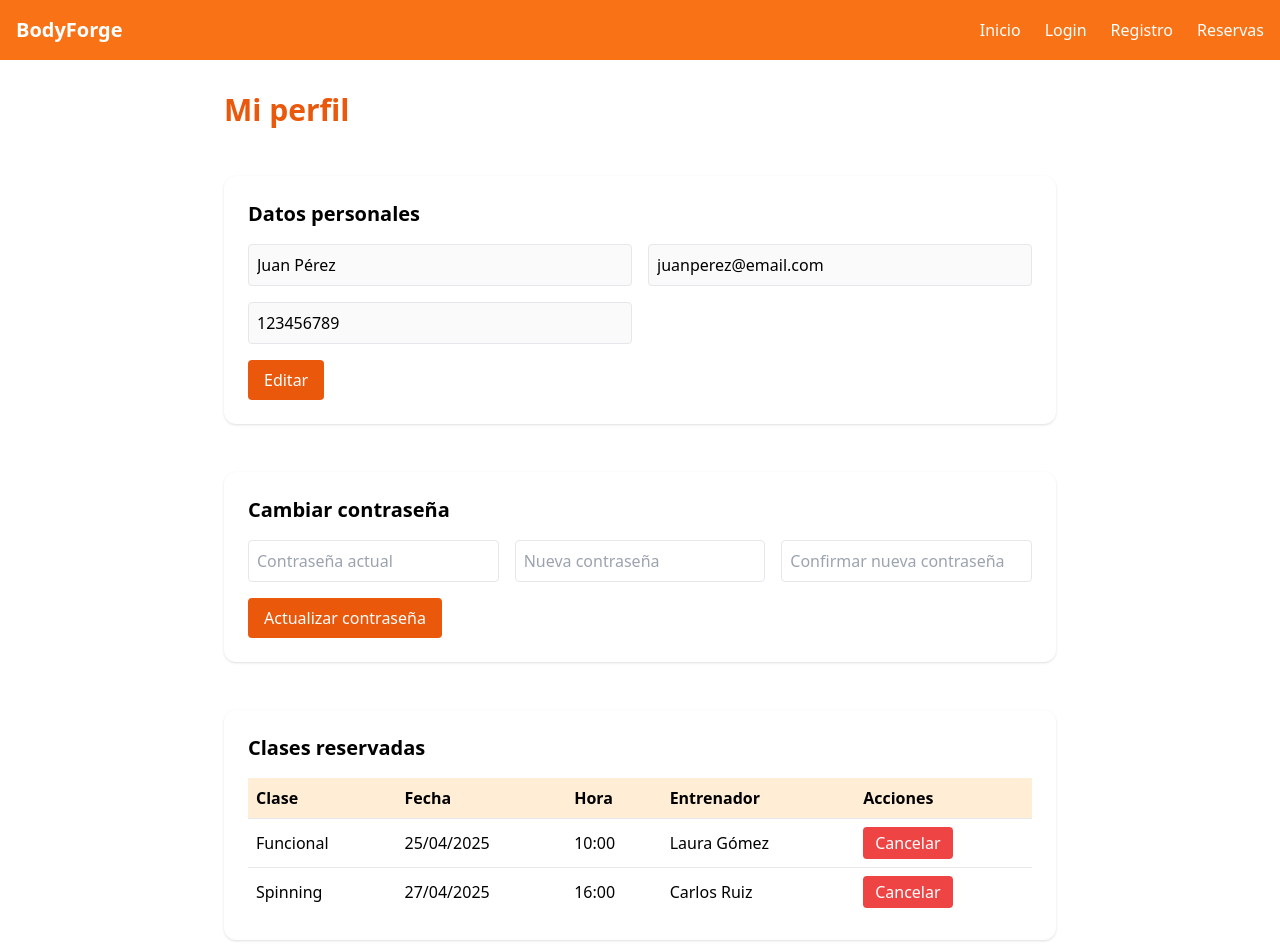
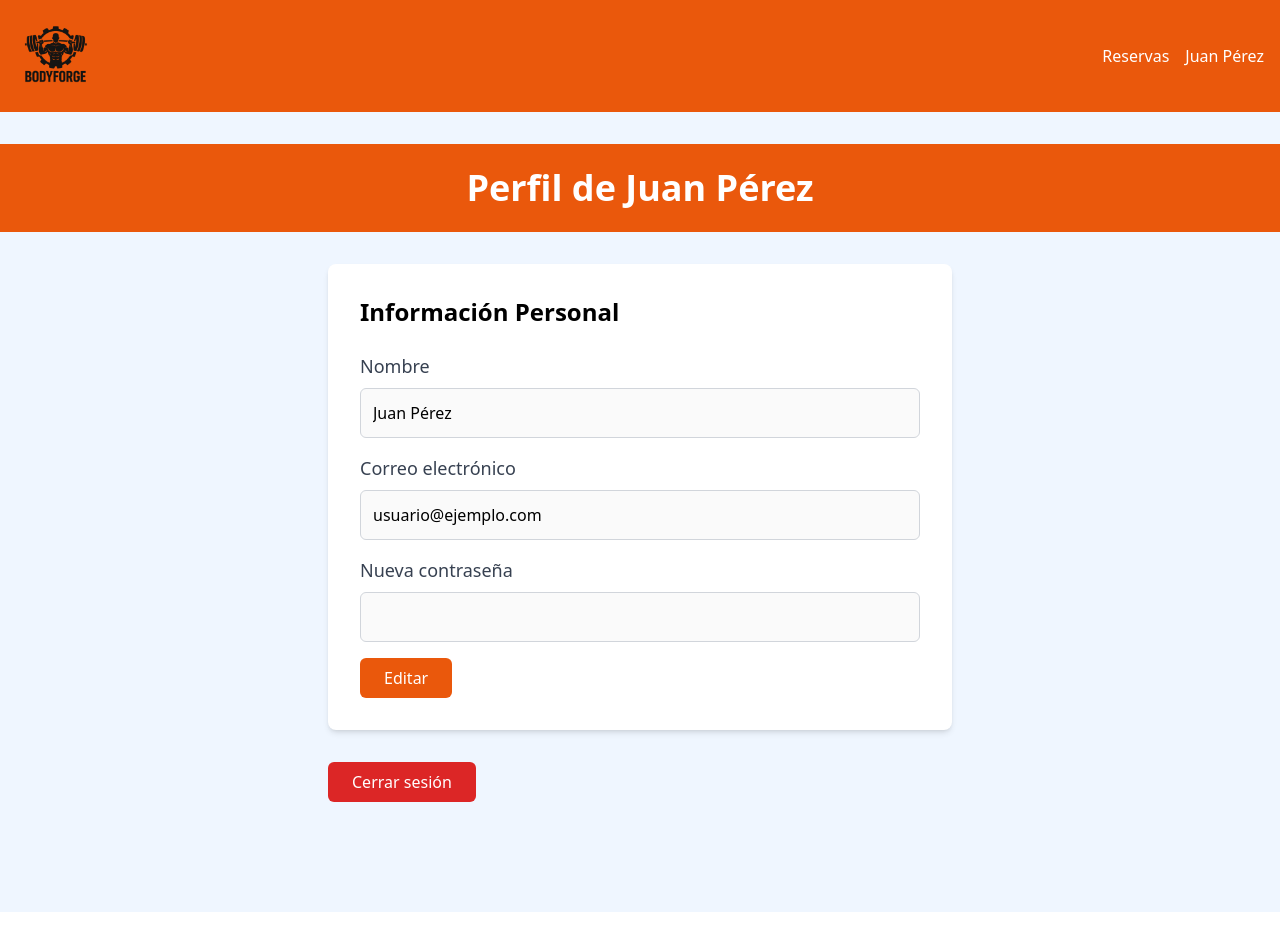
Before and after one commit to JoaoCorozo/GimnasioBodyForge, a React (Vite) app: page /perfil in a window 1280 px wide. Shown: the top 952 px of the page. After the commit the page ends 912 px from the top, so only its background shows below. Built offline with nearby package versions, Linux system fonts and the light colour scheme.

Commit message:
ultimos cambios

```diff
--- a/src/App.jsx
+++ b/src/App.jsx
@@ -1,22 +1,19 @@
-import React from 'react';
-import { Route, Routes } from 'react-router-dom';
-import Navbar from './components/Navbar'; // Importamos la barra de navegación
-import Home from './pages/Home';
-import Login from './pages/Login';
-import Register from './pages/Register';
-import ClientDashboard from "./pages/ClientDashboard";
+import { Routes, Route } from "react-router-dom";
+import Navbar from "./components/Navbar";
+import Home from "./pages/Home";
+import Login from "./pages/Login";
+import Register from "./pages/Register";
 import Perfil from "./pages/Perfil";
 import Reservas from "./pages/Reservas";
 
 const App = () => {
   return (
     <div>
-      <Navbar /> {/* Barra de navegación */}
+      <Navbar />
       <Routes>
         <Route path="/" element={<Home />} />
         <Route path="/login" element={<Login />} />
         <Route path="/register" element={<Register />} />
-        <Route path="/cliente" element={<ClientDashboard />} />
         <Route path="/perfil" element={<Perfil />} />
         <Route path="/reservas" element={<Reservas />} />
       </Routes>
--- a/src/components/Navbar.jsx
+++ b/src/components/Navbar.jsx
@@ -1,39 +1,61 @@
 import { Link } from "react-router-dom";
+import { useAuth } from "../context/AuthContext";
 import { useState } from "react";
-import { Menu, X } from "lucide-react"; // Si ya tienes lucide-react
+import logo from "../assets/logo.png";
 
 const Navbar = () => {
-  const [isOpen, setIsOpen] = useState(false);
-
-  const toggleMenu = () => setIsOpen(!isOpen);
+  const { user, logout } = useAuth();
+  const [menuOpen, setMenuOpen] = useState(false);
 
   return (
-    <nav className="bg-orange-500 p-4">
-      <div className="max-w-7xl mx-auto flex justify-between items-center">
-        <div className="text-white font-bold text-xl">BodyForge</div>
-        <div className="hidden md:flex space-x-6">
-          <Link to="/" className="text-white hover:text-orange-200">Inicio</Link>
-          <Link to="/login" className="text-white hover:text-orange-200">Login</Link>
-          <Link to="/register" className="text-white hover:text-orange-200">Registro</Link>
-          <Link to="/reservas" className="text-white hover:text-orange-200">Reservas</Link>
-        </div>
+    <nav className="bg-orange-600 text-white p-4 flex justify-between items-center">
+      <Link to="/" className="flex items-center">
+        <img src={logo} alt="BodyForge Logo" className="h-20" />
+      </Link>
 
-        <div className="md:hidden">
-          <button onClick={toggleMenu} className="text-white">
-            {isOpen ? <X size={24} /> : <Menu size={24} />}
-          </button>
-        </div>
+      <div className="flex items-center gap-4">
+        {user.loggedIn && (
+          <Link to="/reservas" className="hover:underline">
+            Reservas
+          </Link>
+        )}
+
+        {!user.loggedIn ? (
+          <>
+            <Link to="/login" className="hover:underline">Login</Link>
+            <Link to="/register" className="hover:underline">Registro</Link>
+          </>
+        ) : (
+          <div className="relative">
+            <button
+              onClick={() => setMenuOpen(!menuOpen)}
+              className="hover:underline"
+            >
+              {user.name}
+            </button>
+            {menuOpen && (
+              <div className="absolute right-0 mt-2 bg-white text-black rounded shadow-md w-40 z-50">
+                <Link
+                  to="/perfil"
+                  className="block px-4 py-2 hover:bg-gray-100"
+                  onClick={() => setMenuOpen(false)}
+                >
+                  Perfil
+                </Link>
+                <button
+                  onClick={() => {
+                    logout();
+                    setMenuOpen(false);
+                  }}
+                  className="w-full text-left px-4 py-2 hover:bg-gray-100"
+                >
+                  Cerrar sesión
+                </button>
+              </div>
+            )}
+          </div>
+        )}
       </div>
-
-      {/* Menu móvil */}
-      {isOpen && (
-        <div className="md:hidden bg-orange-500 space-y-4 p-4">
-          <Link to="/" className="text-white block">Inicio</Link>
-          <Link to="/login" className="text-white block">Login</Link>
-          <Link to="/register" className="text-white block">Registro</Link>
-          <Link to="/reservas" className="text-white block">Reservas</Link>
-        </div>
-      )}
     </nav>
   );
 };
--- /dev/null
+++ b/src/context/AuthContext.jsx
@@ -0,0 +1,18 @@
+import { createContext, useContext, useState } from "react";
+
+const AuthContext = createContext();
+
+export const AuthProvider = ({ children }) => {
+  const [user, setUser] = useState({ name: "Juan Pérez", loggedIn: true });
+
+  const login = (userData) => setUser({ ...userData, loggedIn: true });
+  const logout = () => setUser({ name: "", loggedIn: false });
+
+  return (
+    <AuthContext.Provider value={{ user, login, logout }}>
+      {children}
+    </AuthContext.Provider>
+  );
+};
+
+export const useAuth = () => useContext(AuthContext);
--- a/src/main.jsx
+++ b/src/main.jsx
@@ -1,11 +1,16 @@
-import React from 'react';
-import ReactDOM from 'react-dom/client';
-import './index.css';
-import { BrowserRouter as Router } from 'react-router-dom';
-import App from './App';
+import React from "react";
+import ReactDOM from "react-dom/client";
+import App from "./App";
+import { BrowserRouter } from "react-router-dom";
+import { AuthProvider } from "./context/AuthContext";
+import "./index.css";
 
-ReactDOM.createRoot(document.getElementById('root')).render(
-  <Router>
-    <App />
-  </Router>
+ReactDOM.createRoot(document.getElementById("root")).render(
+  <React.StrictMode>
+    <BrowserRouter>
+      <AuthProvider>
+        <App />
+      </AuthProvider>
+    </BrowserRouter>
+  </React.StrictMode>
 );
--- a/src/pages/Home.jsx
+++ b/src/pages/Home.jsx
@@ -1,6 +1,7 @@
 import React, { useEffect, useState } from 'react';
 import { Link } from 'react-router-dom';
 import { ChevronLeft, ChevronRight } from 'lucide-react';
+import logo from "../assets/logo.png";
 
 const imagenes = [
   "/src/assets/gym1.jpg",
@@ -26,7 +27,9 @@ const Home = () => {
   return (
     <div className="min-h-screen bg-orange-50 flex flex-col justify-center items-center">
       <header className="text-center p-8 bg-orange-600 text-white w-full">
-        <h1 className="text-5xl font-bold">Gimnasio BodyForge</h1>
+        <Link to="/" className="flex justify-center items-center">
+          <img src={logo} alt="BodyForge Logo" className="h-60" />
+        </Link>
         <p className="mt-4 text-lg">¡Bienvenido a tu lugar para entrenar y mejorar tu salud!</p>
       </header>
 
--- a/src/pages/Perfil.jsx
+++ b/src/pages/Perfil.jsx
@@ -1,90 +1,115 @@
-import React, { useState } from 'react';
+import React, { useState } from "react";
+import { useAuth } from "../context/AuthContext";
 
 const Perfil = () => {
-  const [editando, setEditando] = useState(false);
-  const [datos, setDatos] = useState({
-    nombre: 'Juan Pérez',
-    correo: 'juanperez@email.com',
-    telefono: '123456789'
+  const { user, logout } = useAuth();
+  const [editable, setEditable] = useState(false);
+  const [formData, setFormData] = useState({
+    name: user.name,
+    email: "usuario@ejemplo.com", // Puedes cambiarlo por el email del usuario si lo tienes
+    password: "",
   });
 
-  const [passwords, setPasswords] = useState({
-    actual: '',
-    nueva: '',
-    confirmar: ''
-  });
-
-  const clasesReservadas = [
-    { id: 1, clase: 'Funcional', fecha: '25/04/2025', hora: '10:00', entrenador: 'Laura Gómez' },
-    { id: 2, clase: 'Spinning', fecha: '27/04/2025', hora: '16:00', entrenador: 'Carlos Ruiz' }
-  ];
-
   const handleInputChange = (e) => {
-    setDatos({ ...datos, [e.target.name]: e.target.value });
+    const { name, value } = e.target;
+    setFormData((prevData) => ({
+      ...prevData,
+      [name]: value,
+    }));
   };
 
-  const handlePasswordChange = (e) => {
-    setPasswords({ ...passwords, [e.target.name]: e.target.value });
+  const handleSaveChanges = (e) => {
+    e.preventDefault();
+    // Aquí puedes realizar la lógica para actualizar los datos (con backend o almacenamiento local)
+    alert("Datos actualizados correctamente.");
+    setEditable(false);
   };
 
   return (
-    <div className="p-8 max-w-4xl mx-auto space-y-12">
-      <h2 className="text-3xl font-bold text-orange-600">Mi perfil</h2>
+    <div className="min-h-screen bg-blue-50 flex flex-col items-center py-8">
+      <header className="bg-orange-600 text-white w-full p-6 text-center">
+        <h1 className="text-4xl font-bold">Perfil de {user.name}</h1>
+      </header>
 
-      {/* Sección de datos personales */}
-      <div className="bg-white p-6 rounded-xl shadow space-y-4">
-        <h3 className="text-xl font-semibold">Datos personales</h3>
-        <div className="grid grid-cols-1 md:grid-cols-2 gap-4">
-          <input type="text" name="nombre" value={datos.nombre} onChange={handleInputChange} disabled={!editando} className="border p-2 rounded" />
-          <input type="email" name="correo" value={datos.correo} onChange={handleInputChange} disabled={!editando} className="border p-2 rounded" />
-          <input type="tel" name="telefono" value={datos.telefono} onChange={handleInputChange} disabled={!editando} className="border p-2 rounded" />
+      <main className="w-full max-w-2xl mt-8 px-6">
+        <div className="bg-white p-8 rounded-lg shadow-md">
+          <h2 className="text-2xl font-semibold mb-6">Información Personal</h2>
+          <form onSubmit={handleSaveChanges}>
+            <div className="mb-4">
+              <label htmlFor="name" className="block text-lg font-medium text-gray-700">
+                Nombre
+              </label>
+              <input
+                type="text"
+                id="name"
+                name="name"
+                value={formData.name}
+                onChange={handleInputChange}
+                disabled={!editable}
+                className="mt-2 p-3 w-full border border-gray-300 rounded-md"
+              />
+            </div>
+
+            <div className="mb-4">
+              <label htmlFor="email" className="block text-lg font-medium text-gray-700">
+                Correo electrónico
+              </label>
+              <input
+                type="email"
+                id="email"
+                name="email"
+                value={formData.email}
+                onChange={handleInputChange}
+                disabled={!editable}
+                className="mt-2 p-3 w-full border border-gray-300 rounded-md"
+              />
+            </div>
+
+            <div className="mb-4">
+              <label htmlFor="password" className="block text-lg font-medium text-gray-700">
+                Nueva contraseña
+              </label>
+              <input
+                type="password"
+                id="password"
+                name="password"
+                value={formData.password}
+                onChange={handleInputChange}
+                disabled={!editable}
+                className="mt-2 p-3 w-full border border-gray-300 rounded-md"
+              />
+            </div>
+
+            <div className="flex gap-4">
+              <button
+                type="button"
+                onClick={() => setEditable(!editable)}
+                className="bg-orange-600 text-white px-6 py-2 rounded-md hover:bg-orange-700 transition"
+              >
+                {editable ? "Cancelar" : "Editar"}
+              </button>
+
+              {editable && (
+                <button
+                  type="submit"
+                  className="bg-green-600 text-white px-6 py-2 rounded-md hover:bg-green-700 transition"
+                >
+                  Guardar cambios
+                </button>
+              )}
+            </div>
+          </form>
         </div>
-        <button onClick={() => setEditando(!editando)} className="mt-2 px-4 py-2 bg-orange-600 text-white rounded hover:bg-orange-700">
-          {editando ? 'Guardar cambios' : 'Editar'}
-        </button>
-      </div>
 
-      {/* Sección de cambio de contraseña */}
-      <div className="bg-white p-6 rounded-xl shadow space-y-4">
-        <h3 className="text-xl font-semibold">Cambiar contraseña</h3>
-        <div className="grid grid-cols-1 md:grid-cols-3 gap-4">
-          <input type="password" name="actual" placeholder="Contraseña actual" onChange={handlePasswordChange} className="border p-2 rounded" />
-          <input type="password" name="nueva" placeholder="Nueva contraseña" onChange={handlePasswordChange} className="border p-2 rounded" />
-          <input type="password" name="confirmar" placeholder="Confirmar nueva contraseña" onChange={handlePasswordChange} className="border p-2 rounded" />
+        <div className="mt-8">
+          <button
+            onClick={logout}
+            className="bg-red-600 text-white px-6 py-2 rounded-md hover:bg-red-700 transition"
+          >
+            Cerrar sesión
+          </button>
         </div>
-        <button className="mt-2 px-4 py-2 bg-orange-600 text-white rounded hover:bg-orange-700">
-          Actualizar contraseña
-        </button>
-      </div>
-
-      {/* Sección de clases reservadas */}
-      <div className="bg-white p-6 rounded-xl shadow">
-        <h3 className="text-xl font-semibold mb-4">Clases reservadas</h3>
-        <table className="w-full table-auto border-collapse text-left">
-          <thead>
-            <tr className="bg-orange-100">
-              <th className="p-2">Clase</th>
-              <th className="p-2">Fecha</th>
-              <th className="p-2">Hora</th>
-              <th className="p-2">Entrenador</th>
-              <th className="p-2">Acciones</th>
-            </tr>
-          </thead>
-          <tbody>
-            {clasesReservadas.map((clase) => (
-              <tr key={clase.id} className="border-t">
-                <td className="p-2">{clase.clase}</td>
-                <td className="p-2">{clase.fecha}</td>
-                <td className="p-2">{clase.hora}</td>
-                <td className="p-2">{clase.entrenador}</td>
-                <td className="p-2">
-                  <button className="bg-red-500 text-white px-3 py-1 rounded hover:bg-red-600">Cancelar</button>
-                </td>
-              </tr>
-            ))}
-          </tbody>
-        </table>
-      </div>
+      </main>
     </div>
   );
 };
```
Also changed, not shown: src/routes/PrivateRoute.jsx (added, +10 -0 lines), src/assets/logo.png (added).
